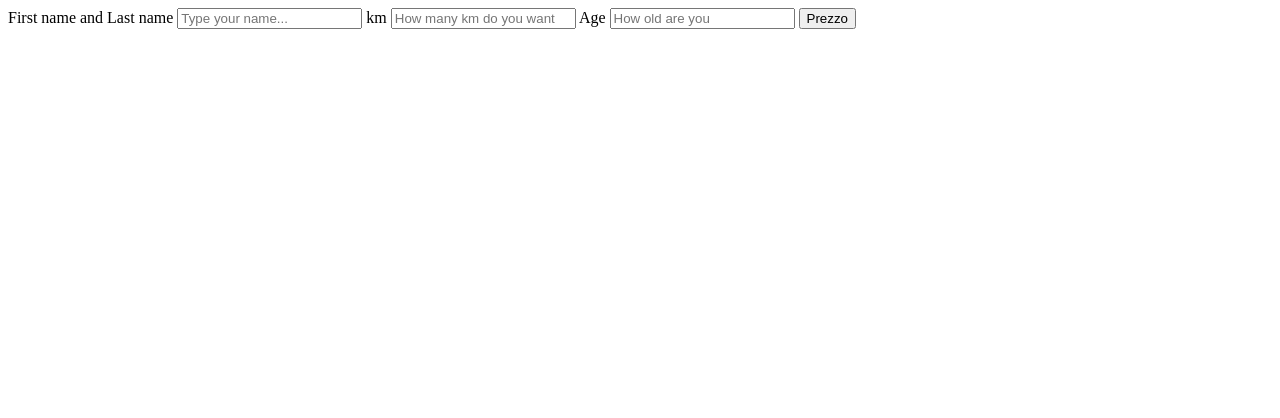
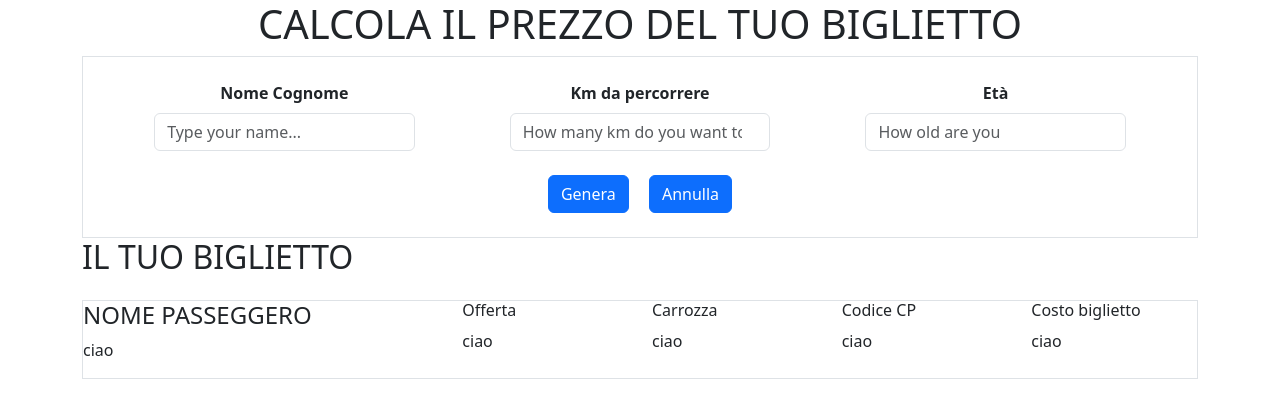
Before and after one commit to alessiavozzo/js-biglietto-treno-form, a plain HTML site: page index.html in a window 1280 px wide. Drawn offline with nearby package versions, Linux system fonts and the light colour scheme.

Commit message:
add structure for layout

```diff
--- /dev/null
+++ b/assets/css/style.css
@@ -0,0 +1,16 @@
+/* #region color palette */
+
+
+
+/* #region user-data */
+label{
+    display: block;
+    text-align: center;
+    font-weight: bold;
+}
+
+/* #region ticket */
+
+.hide{
+
+}
--- a/assets/js/main.js
+++ b/assets/js/main.js
@@ -2,22 +2,23 @@
 //user
 const userKm = document.getElementById("user-km");
 const userAge = document.getElementById("user-age");
-const userBtn = document.getElementById("user-btn");
+const createBtn = document.getElementById("create-btn");
 const userName = document.getElementById("user-name");
 
 //ticket
-const ticketName = document.querySelector(".ticket-name");
-const ticketOffer = document.querySelector(".ticket-offer");
-const ticketPrintPrice = document.querySelector(".ticket-print-price");
-const ticketCode = document.querySelector(".random-code");
-const ticketWagon = document.querySelector(".wagon");
+const ticketName = document.querySelector(".ticket-name > p");
+const ticketOffer = document.querySelector(".ticket-offer > p");
+const ticketPrintPrice = document.querySelector(".ticket-print-price > p");
+const ticketCode = document.querySelector(".random-code > p");
+const ticketWagon = document.querySelector(".wagon > p");
+const resetBtn = document.getElementById("reset-btn")
 
 // Price variables
 const costPerKm = 0.21;
 const minorDiscount = 0.2;
 const seniorDiscount = 0.4;
 
-userBtn.addEventListener('click', function () {
+createBtn.addEventListener('click', function () {
 
     const fullPrice = costPerKm * userKm.value;
 
@@ -26,7 +27,7 @@ userBtn.addEventListener('click', function () {
 
     if (userAge.value < 18) {
         ticketPrice = (fullPrice - (fullPrice * minorDiscount)).toFixed(2);
-        ticketOffer.innerHTML = "Minor ticket";
+        ticketOffer.innerHTML = "Junior ticket";
     }
     else if (userAge.value > 65) {
         ticketPrice = (fullPrice - (fullPrice * seniorDiscount)).toFixed(2);
@@ -34,7 +35,7 @@ userBtn.addEventListener('click', function () {
     }
     else {
         ticketPrice = fullPrice.toFixed(2);
-        ticketOffer.innerHTML = "Adult ticket";
+        ticketOffer.innerHTML = "Standard ticket";
     }
 
     // console.log(ticketPrice);
@@ -45,3 +46,11 @@ userBtn.addEventListener('click', function () {
     ticketPrintPrice.innerHTML = `${ticketPrice} €`;
 
 })
+
+
+resetBtn.addEventListener("click", function(){
+    console.log("Btn cancel");
+    userName.value = " "
+    userKm.value = null
+    userAge.value = null
+})
--- a/index.html
+++ b/index.html
@@ -1,53 +1,139 @@
 <!DOCTYPE html>
 <html lang="en">
+
 <head>
     <meta charset="UTF-8">
     <meta name="viewport" content="width=device-width, initial-scale=1.0">
     <title>Biglietto treno form</title>
+
+    <link href="https://cdn.jsdelivr.net/npm/bootstrap@5.3.3/dist/css/bootstrap.min.css" rel="stylesheet"
+        integrity="sha384-QWTKZyjpPEjISv5WaRU9OFeRpok6YctnYmDr5pNlyT2bRjXh0JMhjY6hW+ALEwIH" crossorigin="anonymous">
+
+    <link rel="stylesheet" href="./assets/css/style.css">
+
+
 </head>
+
 <body>
 
     <main id="site_main">
 
-        <div id="user-input">
+        <div class="container">
+
+            <!-- user area -->
+            <div id="user-area">
+
+                <h1 class="text-uppercase text-center">calcola il prezzo del tuo biglietto</h1>
+
+                <div id="user-input" class="py-4 border">
+
+                    <div class="row justify-content-evenly">
 
                         <!-- name -->
-            <label for="user-name">First name and Last name</label>
-            <input type="text" name="user-name" id="user-name" required placeholder="Type your name...">
+                        <div class="name-lastname col-3">
+                            <label for="user-name" class="form-label">Nome Cognome</label>
+                            <input type="text" name="user-name" id="user-name" class="form-control" required
+                                placeholder="Type your name...">
+                        </div>
 
                         <!-- km -->
-            <label for="user-km">km</label>
-            <input type="number" name="user-km" id="user-km" required placeholder="How many km do you want to travel for?">
+                        <div class="km col-3">
+                            <label for="user-km" class="form-label">Km da percorrere</label>
+                            <input type="number" name="user-km" id="user-km" class="form-control" required
+                                placeholder="How many km do you want to travel for?">
+                        </div>
 
                         <!-- age -->
-            <label for="user-age">Age</label>
-            <input type="number" name="user-age" id="user-age" required placeholder="How old are you">
+                        <div class="age col-3">
+                            <label for="user-age" class="form-label">Età</label>
+                            <input type="number" name="user-age" id="user-age" class="form-control" required
+                                placeholder="How old are you">
+                        </div>
+
+                        <!-- btn -->
+
+                        <div class="buttons text-center mt-4">
+                            <button id="create-btn" class="btn btn-primary me-3">
+                                Genera
+                            </button>
+
+                            <button id="reset-btn" class="btn btn-primary">
+                                Annulla
+                            </button>
+                        </div>
+
+
+                        <!-- age -->
+
                         <!-- <select name="user-age" id="user-age" required>
                     <option value="minor">0-17</option>
                     <option value="adult">18-65</option>
                     <option value="senior">65+</option>
                      </select> -->
 
-            <!-- btn -->
-            <button id="user-btn" class="btn">
-                Prezzo
-            </button>
+
+                    </div>
+                </div>
+            </div>
+
+            <!-- ticket area -->
+            <div id="ticket-area">
+
+                <h2 class="text-uppercase">il tuo biglietto</h2>
+                <div id="print-ticket" class="mt-4 border hide">
+                    <div class="row">
+
+                        <!-- name -->
+                        <div class="ticket-name col-4">
+                            <h4 class="text-uppercase">nome passeggero</h4>
+                            <p>ciao</p>
+                        </div>
+
+                        <!-- offer -->
+                        <div class="ticket-offer col-2">
+                            <h6>Offerta</h6>
+                            <p>ciao</p>
+                        </div>
+
+                        <!-- wagon -->
+                        <div class="wagon col-2">
+                            <h6>Carrozza</h6>
+                            <p>ciao</p>
+                        </div>
+
+                        <!-- code -->
+                        <div class="random-code col-2">
+                            <h6>Codice CP</h6>
+                            <p>ciao</p>
+                        </div>
+
+                        <!-- cost -->
+                        <div class="ticket-print-price col-2">
+                            <h6>Costo biglietto</h6>
+                            <p>ciao</p>
+                        </div>
 
                     </div>
 
-        <div id="print-ticket">
-            <div class="ticket-name"></div>
-            <div class="ticket-offer"></div>
-            <div class="random-code"></div>
-            <div class="wagon"></div>
-            <div class="ticket-print-price"></div>
-
+                </div>
+            </div>
         </div>
 
     </main>
 
 
+
+
+
+
+
+    <!-- script bs + main.js -->
+    <script src="https://cdn.jsdelivr.net/npm/bootstrap@5.3.3/dist/js/bootstrap.bundle.min.js"
+        integrity="sha384-YvpcrYf0tY3lHB60NNkmXc5s9fDVZLESaAA55NDzOxhy9GkcIdslK1eN7N6jIeHz"
+        crossorigin="anonymous"></script>
+
     <script src="./assets/js/main.js"></script>
 
 </body>
+
 </html>
```
Lines whose indentation alone changed are shown as unchanged.
